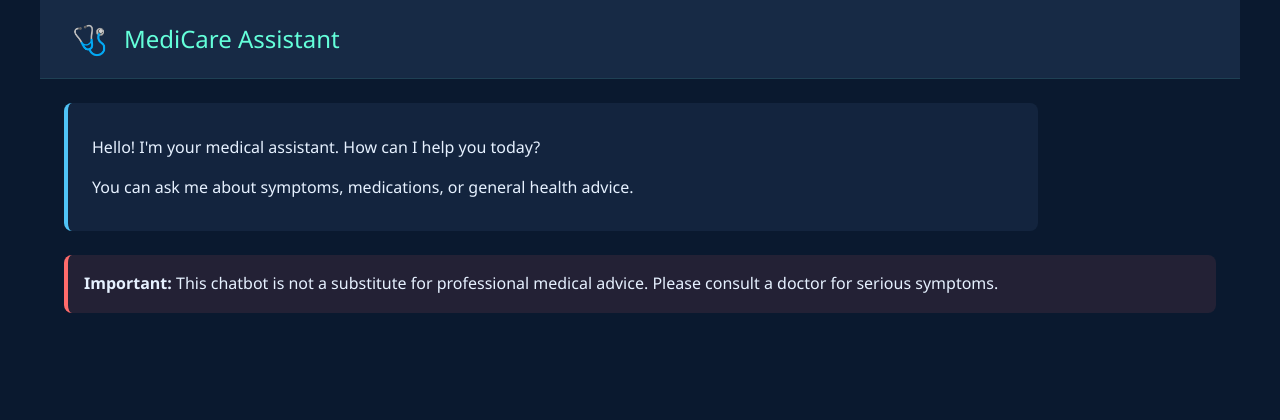
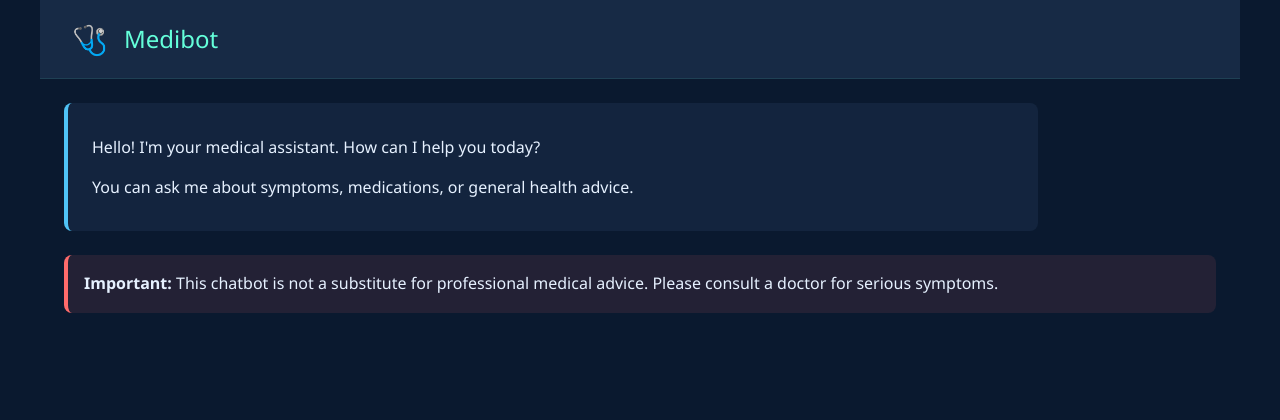
Before and after one commit to Nitinwahane43/AI-medical-chatbot, a Flask app: page / in a window 1280 px wide. Shown: the top 420 px of the page. Run offline with Flask 3, Linux system fonts and the light colour scheme.

Commit message:
initial commit - AI Medical Chatbot

```diff
--- a/templates/index.html
+++ b/templates/index.html
@@ -225,7 +225,7 @@
     <div class="chat-container">
         <header class="chat-header">
             <div class="logo">🩺</div>
-            <h1>MediCare Assistant</h1>
+            <h1>Medibot</h1>
         </header>
 
         <main class="messages-container">
```
